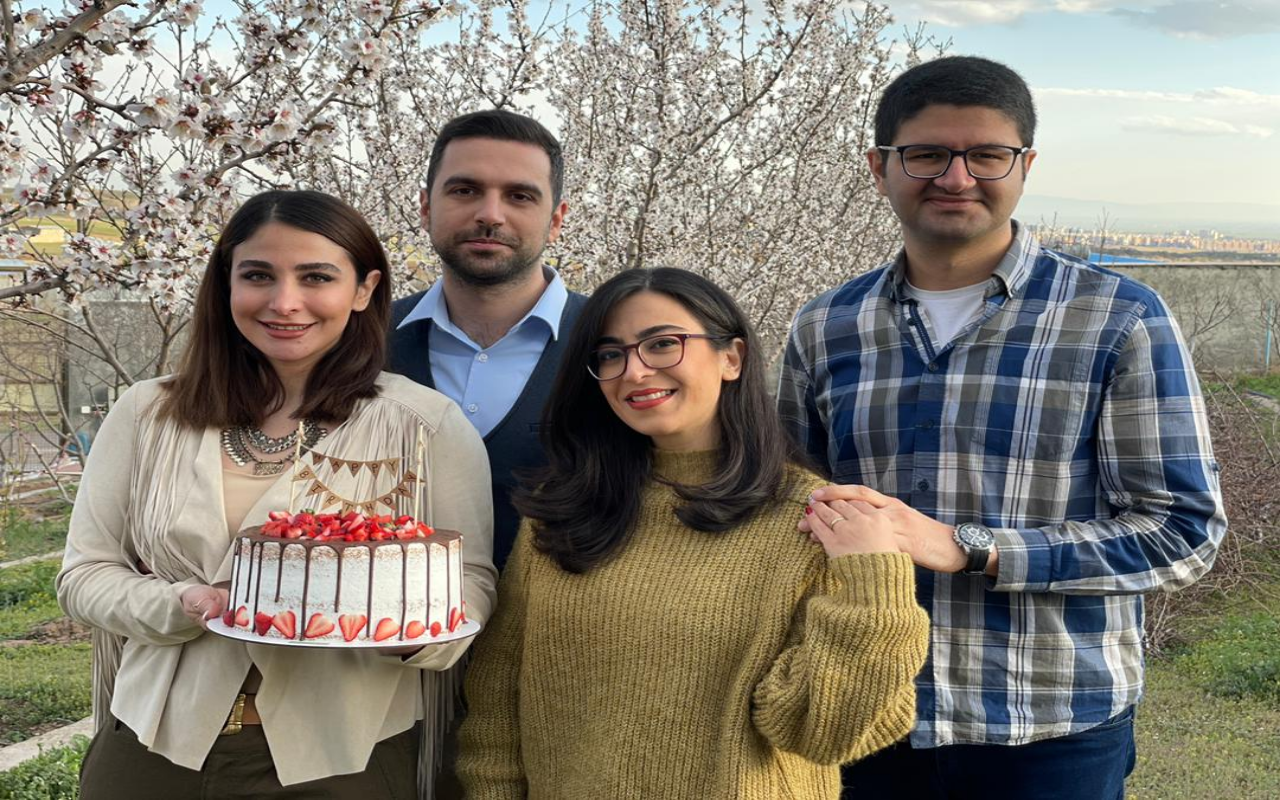
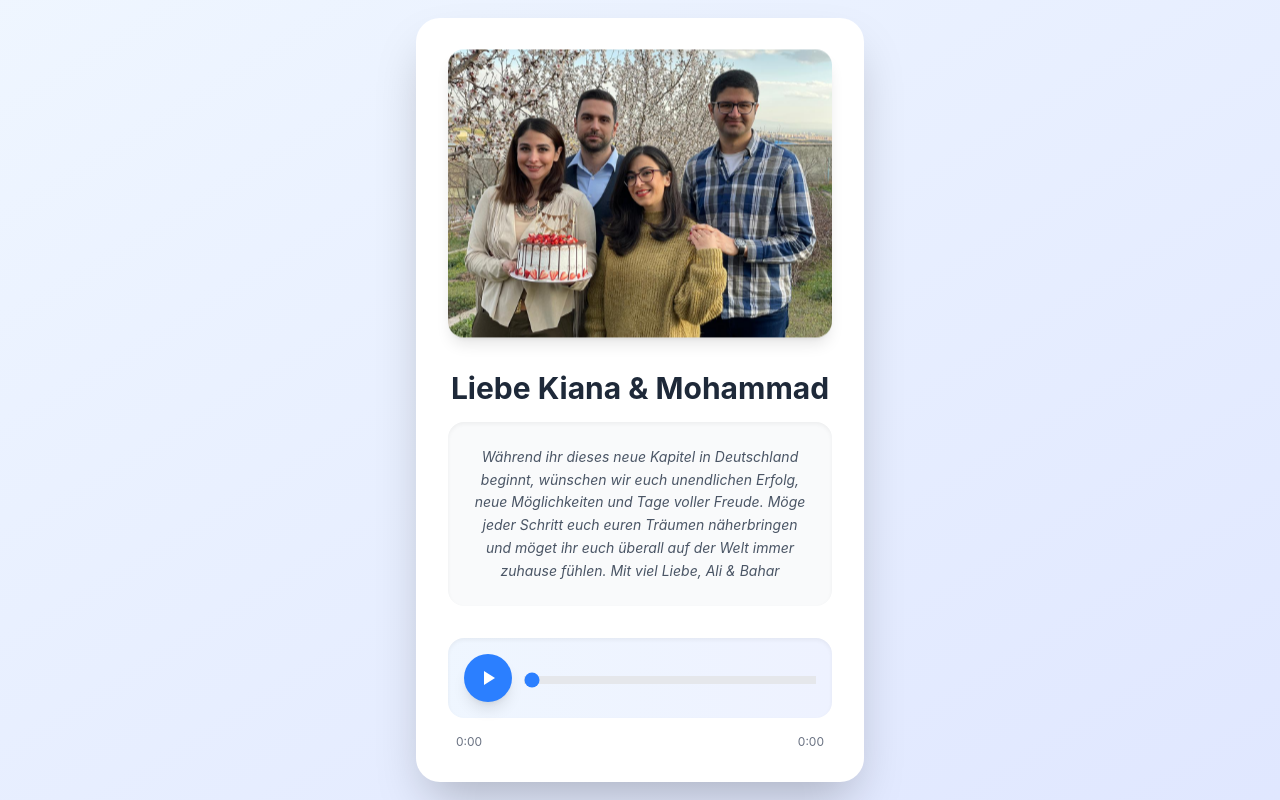
Before and after one commit to alibakhtiari/aliib-ir, a Next.js app: page /1 in a window 1280 px wide. Built offline with nearby package versions, Linux system fonts and the light colour scheme.

Commit message:
feat: user updates to private route ui and styles

```diff
--- a/app/1/page.tsx
+++ b/app/1/page.tsx
@@ -1,8 +1,9 @@
 "use client"
 
 import { useRef, useEffect, useState } from 'react'
-import { Play, Pause } from 'lucide-react'
-import Image from 'next/image'
+import { Metadata } from 'next'
+import '@/app/globals.css'
+
 
 export default function Page1() {
     const audioRef = useRef<HTMLAudioElement>(null)
@@ -70,44 +71,43 @@ export default function Page1() {
     }
 
     return (
-        <div className="flex flex-col items-center justify-center min-h-screen p-4 font-sans bg-gradient-to-br from-blue-50 to-indigo-100 dark:from-gray-900 dark:to-gray-800">
-            <div className="w-full max-w-md p-8 bg-white/80 backdrop-blur-md shadow-2xl rounded-3xl animate-in fade-in slide-in-from-bottom-8 duration-1000 border border-white/50 dark:bg-gray-800/80 dark:border-gray-700">
-                <div className="relative mb-8 overflow-hidden rounded-2xl shadow-xl aspect-square group">
-                    <Image
+        <div className="flex flex-col items-center justify-center min-h-screen p-4 font-sans bg-gradient-to-br from-blue-50 to-indigo-100">
+            <div className="w-full max-w-md p-8 bg-white shadow-2xl rounded-3xl animate-fade-in">
+                <div className="relative mb-8">
+                    <img
                         src="/assets/1/1.jpg"
-                        alt="Kiana & Mohammad"
-                        fill
-                        className="object-cover transition-transform duration-700 ease-in-out group-hover:scale-105 animate-float [animation-duration:6s]"
-                        priority
+                        alt="Beloved Person"
+                        className="w-full h-auto shadow-lg rounded-2xl animate-float"
                     />
-                    <div className="absolute inset-0 bg-gradient-to-t from-black/20 to-transparent pointer-events-none" />
                 </div>
 
-                <div className="mb-8 text-center space-y-4">
-                    <h1 className="text-3xl font-bold text-gray-800 dark:text-gray-100 font-serif tracking-wide">
+                <div className="mb-8 text-center">
+                    <h1 className="mb-4 text-3xl font-bold text-gray-800">
                         Liebe Kiana & Mohammad
                     </h1>
-                    <div className="p-6 bg-white/50 dark:bg-gray-700/50 rounded-2xl border border-blue-50 dark:border-gray-600 shadow-inner">
-                        <p className="text-sm italic leading-relaxed text-gray-600 dark:text-gray-300 whitespace-pre-line font-medium">
+                    <div className="p-6 shadow-inner bg-gray-50 rounded-2xl">
+                        <p className="text-sm italic leading-relaxed text-gray-600 whitespace-pre-line">
                             Während ihr dieses neue Kapitel in Deutschland beginnt, wünschen wir euch unendlichen Erfolg, neue Möglichkeiten und Tage voller Freude. Möge jeder Schritt euch euren Träumen näherbringen und möget ihr euch überall auf der Welt immer zuhause fühlen.
-                        </p>
-                        <p className="mt-4 text-sm font-bold text-blue-600 dark:text-blue-400">
+
                             Mit viel Liebe, Ali & Bahar
                         </p>
                     </div>
                 </div>
 
                 <div className="flex flex-col space-y-4">
-                    <div className="flex items-center justify-center p-4 space-x-4 bg-gradient-to-r from-blue-50 to-indigo-50 dark:from-gray-700 dark:to-gray-600 rounded-2xl shadow-inner border border-blue-100 dark:border-gray-500">
+                    <div className="flex items-center justify-center p-4 space-x-3 shadow-inner bg-gradient-to-r from-blue-50 to-indigo-50 rounded-2xl">
                         <button
                             onClick={handlePlayPause}
-                            className="flex items-center justify-center w-12 h-12 text-white transition-all duration-300 transform bg-blue-600 rounded-full shadow-lg hover:bg-blue-700 hover:scale-110 active:scale-95 focus:outline-none focus:ring-2 focus:ring-blue-400 focus:ring-offset-2 dark:focus:ring-offset-gray-800"
-                            aria-label={isPlaying ? "Pause music" : "Play music"}
+                            className="flex items-center justify-center w-12 h-12 text-white transition-all duration-200 transform bg-blue-500 rounded-full shadow-lg hover:bg-blue-600 hover:scale-105"
                         >
                             {isPlaying ? (
-                                <Pause className="w-5 h-5 fill-current" />
+                                <svg className="w-5 h-5" fill="currentColor" viewBox="0 0 24 24">
+                                    <path d="M6 4h4v16H6zM14 4h4v16h-4z" />
+                                </svg>
                             ) : (
-                                <Play className="w-5 h-5 fill-current ml-1" />
+                                <svg className="w-6 h-6" fill="currentColor" viewBox="0 0 24 24">
+                                    <path d="M8 5v14l11-7z" />
+                                </svg>
                             )}
                         </button>
                         <div className="flex-1">
@@ -116,12 +116,12 @@ export default function Page1() {
                                 ref={seekBarRef}
                                 defaultValue="0"
                                 onInput={handleSeek}
-                                className="w-full h-1.5 bg-gray-200 dark:bg-gray-500 rounded-full appearance-none cursor-pointer accent-blue-600 hover:accent-blue-700 transition-all"
+                                className="w-full h-2 bg-gray-200 rounded-lg appearance-none cursor-pointer accent-blue-500"
                             />
                         </div>
                     </div>
 
-                    <div className="flex items-center justify-between px-2 text-xs font-medium text-gray-500 dark:text-gray-400 font-mono">
+                    <div className="flex items-center justify-between px-2 text-xs text-gray-500">
                         <span>{formatTime(currentTime)}</span>
                         <span>{formatTime(duration)}</span>
                     </div>
@@ -131,6 +131,23 @@ export default function Page1() {
                     <source src="/assets/1/1.mp3" type="audio/mpeg" />
                 </audio>
             </div>
+
+            <style jsx>{`
+        @keyframes fadeIn {
+          from { opacity: 0; transform: translateY(20px); }
+          to { opacity: 1; transform: translateY(0); }
+        }
+        @keyframes float {
+          0%, 100% { transform: translateY(0); }
+          50% { transform: translateY(-10px); }
+        }
+        .animate-fade-in {
+          animation: fadeIn 1s ease-out;
+        }
+        .animate-float {
+          animation: float 6s ease-in-out infinite;
+        }
+      `}</style>
         </div>
     )
 }
```
